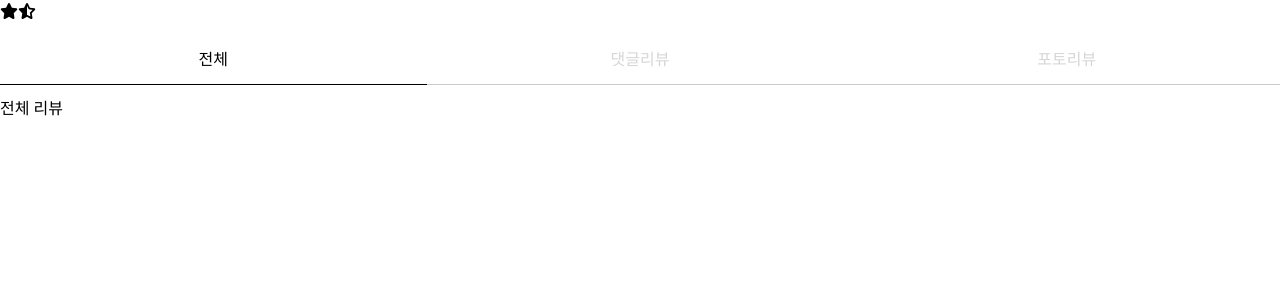
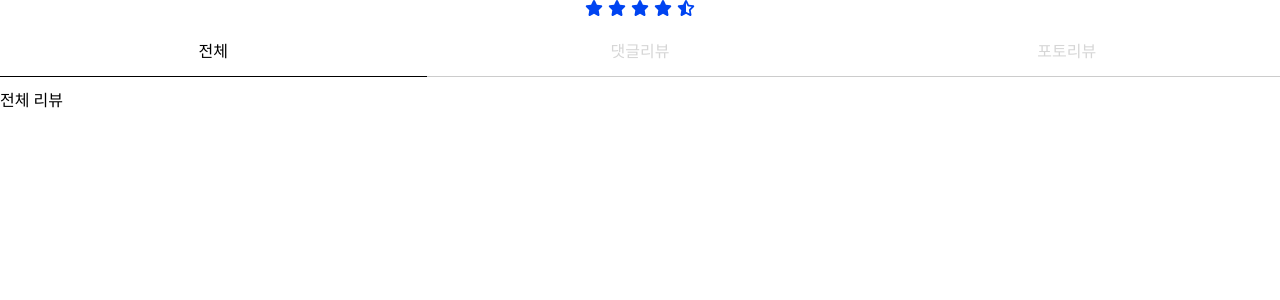
Before and after one commit to DittoTrip/DittoTrip-frontend, a React (Vite) app: page /review in a window 1280 px wide. Shown: the top 300 px of the page. Built offline with nearby package versions, Linux system fonts and the light colour scheme.

Commit message:
Feat: 별점 컴포넌트

```diff
--- a/src/components/common/Star.tsx
+++ b/src/components/common/Star.tsx
@@ -2,19 +2,37 @@ import { styled } from 'styled-components';
 import { FontAwesomeIcon } from '@fortawesome/react-fontawesome';
 import { faStar } from '@fortawesome/free-solid-svg-icons';
 import { faStarHalfStroke } from '@fortawesome/free-solid-svg-icons';
+import { faStar as faStarEmpty } from '@fortawesome/free-regular-svg-icons';
+
 interface Props {
   rating: number;
 }
+
 const Star = ({ rating }: Props) => {
-  console.log(rating);
+  const fullStars = Math.floor(rating);
+  const halfStar = rating % 1 >= 0.5;
+  const emptyStars = 5 - fullStars - (halfStar ? 1 : 0);
+
   return (
     <StarStyle>
-      <FontAwesomeIcon icon={faStar} />
-      <FontAwesomeIcon icon={faStarHalfStroke} />
+      {[...Array(fullStars)].map(() => (
+        <FontAwesomeIcon icon={faStar} />
+      ))}
+      {halfStar && <FontAwesomeIcon icon={faStarHalfStroke} />}
+      {[...Array(emptyStars)].map(() => (
+        <FontAwesomeIcon icon={faStarEmpty} />
+      ))}
     </StarStyle>
   );
 };
 
-const StarStyle = styled.div``;
+const StarStyle = styled.div`
+  display: flex;
+  justify-content: center;
+  gap: 5px;
+  path {
+    color: ${({ theme }) => theme.color.keyColor};
+  }
+`;
 
 export default Star;
--- a/src/pages/Review.tsx
+++ b/src/pages/Review.tsx
@@ -14,7 +14,7 @@ const Review = () => {
 
   return (
     <ReviewStyle>
-      <Star rating={2.5} />
+      <Star rating={4.5} />
       <Tap tapData={tapData} selectedId={selectedId} setSelectedId={setSelectedId} />
       <div className="content">{tapData.find(item => item.id === selectedId)?.content}</div>
     </ReviewStyle>
```
